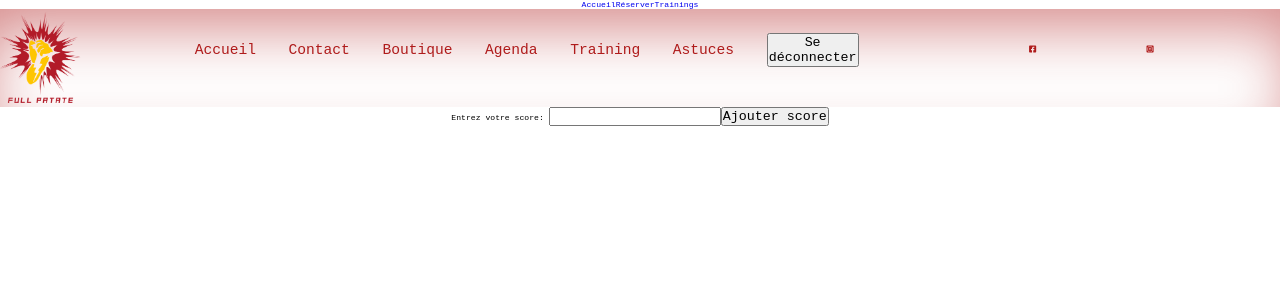
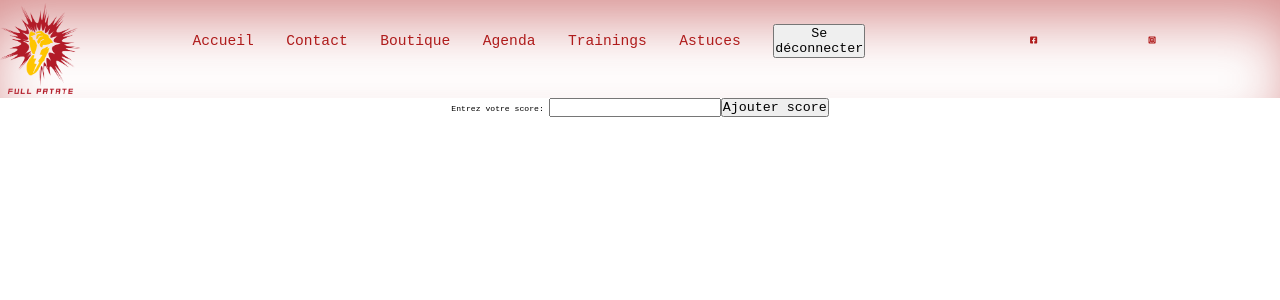
Before and after one commit to noellekh/TFE2022, a React (Create React App) app in the folder client/: page /trainings in a window 1280 px wide. Shown: the top 300 px of the page. Built offline with nearby package versions, Linux system fonts and the light colour scheme.

Commit message:
addings navbar to Agenda

```diff
--- a/client/src/App.js
+++ b/client/src/App.js
@@ -11,12 +11,10 @@ function App() {
   return (
     <div className="App">
     <Router>
-      <Link to ="/">Accueil</Link>
-      <Link to ="/rdv">Réserver</Link>
-      <Link to ="/trainings">Trainings</Link>
       <Routes>
         <Route path = "/" element={<AccueilClassic/>}/>
-        <Route path = "/rdv" element = {<RdvClients/>}/>
+        <Route path='/accueil-classic' element={<AccueilClassic/>} />
+        <Route path = "/rdv-clients" element = {<RdvClients/>}/>
         <Route path = "/trainings" element ={<Trainings/>}/>
       </Routes>
     </Router>
--- a/client/src/components/NavbarClient.js
+++ b/client/src/components/NavbarClient.js
@@ -47,12 +47,12 @@ const NavbarClient =()=>{
 
                 </NavLink>
 
-                <NavLink to='/agenda-client' >
+                <NavLink to='/rdv-clients' >
                         <li>Agenda</li>
                 </NavLink>
 
-                <NavLink to='/training' >
-                        <li>Training</li>
+                <NavLink to='/trainings' >
+                        <li>Trainings</li>
                 </NavLink>
 
                 <NavLink to='/astuces' >
--- a/client/src/pages/RdvClients.js
+++ b/client/src/pages/RdvClients.js
@@ -1,6 +1,7 @@
 import React from 'react';
 import axios from "axios";
 import {useEffect, useState} from "react";
+import NavbarClient from '../components/NavbarClient';
 
 function RdvClients() {
     const [listAgendaClient, setListAgendaClient] = useState([]);
@@ -12,7 +13,9 @@ function RdvClients() {
 
   }, [])
   return (
-    <div>  <h1>Hey</h1>
+    <div className='rdv-client'>
+      <NavbarClient />
+       <h1>Hey</h1>
     {listAgendaClient.map((value, key)=>{
             return (
                 <div>
```
